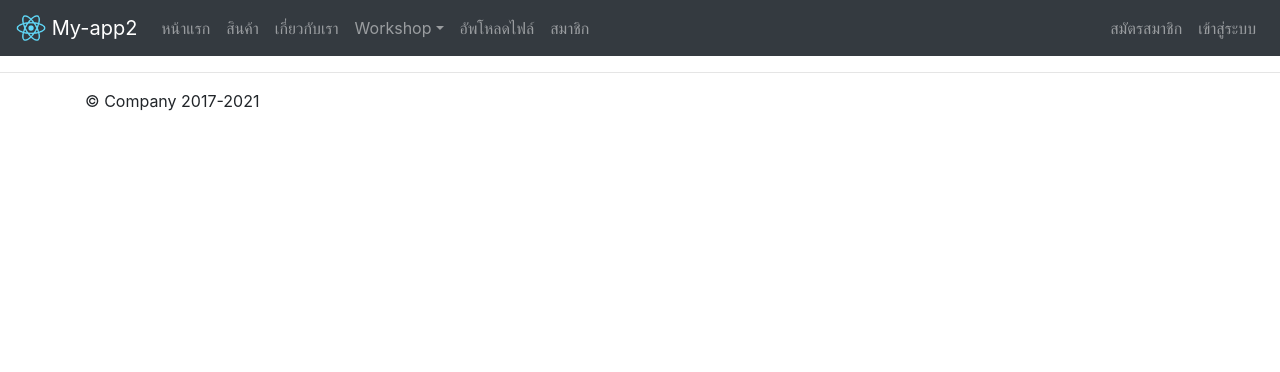
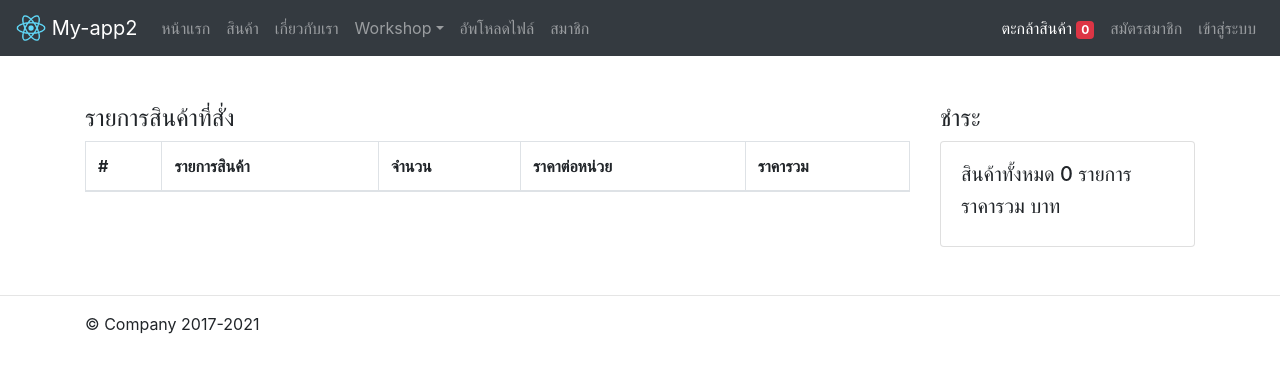
Before and after one commit to oatsadayut/React-app-course, a React (Create React App) app: page /cart in a window 1280 px wide. Shown: the top 372 px of the page. Built offline with nearby package versions, Linux system fonts and the light colour scheme; what react-toast-notifications would draw is missing.

Commit message:
Cart Component

```diff
--- a/package.json
+++ b/package.json
@@ -24,6 +24,8 @@
     "react-scripts": "4.0.3",
     "react-toast-notifications": "^2.4.3",
     "redux": "^4.0.5",
+    "redux-persist": "^6.0.0",
+    "redux-persist-sensitive-storage": "^1.0.0",
     "web-vitals": "^1.1.0",
     "yup": "^0.32.9"
   },
--- /dev/null
+++ b/src/components/cart/ListCart.js
@@ -0,0 +1,39 @@
+import React from "react";
+import { Table } from "react-bootstrap";
+
+import { useSelector } from "react-redux";
+const ListCart = () => {
+  const product = useSelector((state) => state.cartReducer.cart);
+
+  return (
+    <div>
+      <h4>รายการสินค้าที่สั่ง</h4>
+      <Table striped bordered hover>
+        <thead>
+          <tr>
+            <th>#</th>
+            <th>รายการสินค้า</th>
+            <th>จำนวน</th>
+            <th>ราคาต่อหน่วย</th>
+            <th>ราคารวม</th>
+          </tr>
+        </thead>
+        <tbody>
+          {product.map((p,index) => {
+            return (
+              <tr key={p.id}>
+                <td>{index + 1}</td>
+                <td>{p.name}</td>
+                <td>{p.qty}</td>
+                <td>{p.pice}</td>
+                <td>{p.piceAll}</td>
+              </tr>
+            );
+          })}
+        </tbody>
+      </Table>
+    </div>
+  );
+};
+
+export default ListCart;
--- /dev/null
+++ b/src/components/cart/SumCart.js
@@ -0,0 +1,24 @@
+import React from "react";
+import { Card } from "react-bootstrap";
+
+import { useSelector } from "react-redux";
+
+const SumCart = () => {
+  const piceTotal = useSelector((state) => state.cartReducer.piceTotal);
+  const cartTotal = useSelector((state) => state.cartReducer.total);
+
+
+  return (
+    <div>
+      <h4>ชำระ</h4>
+      <Card>
+        <Card.Body>
+          <h5>สินค้าทั้งหมด {cartTotal} รายการ</h5>
+          <h5>ราคารวม {piceTotal} บาท</h5>
+        </Card.Body>
+      </Card>
+    </div>
+  );
+};
+
+export default SumCart;
--- a/src/components/layouts/NavBar.js
+++ b/src/components/layouts/NavBar.js
@@ -1,10 +1,9 @@
 import React from "react";
-import { Navbar, Nav, NavDropdown } from "react-bootstrap";
+import { Navbar, Nav, NavDropdown, Badge } from "react-bootstrap";
 import { NavLink, useHistory } from "react-router-dom";
 
-
 //Redux ------------------------------------------------------------
-import { useSelector ,useDispatch } from "react-redux";
+import { useSelector, useDispatch } from "react-redux";
 import { updateProfile } from "../../redux/action/profileAction";
 // -----------------------------------------------------------------
 
@@ -12,10 +11,11 @@ const NavBar = () => {
   const history = useHistory();
 
   //Redux Dispatch
-  const action = useDispatch() //สร้างตัวแปร action เพื่อใช้งาน Function Dispatch
+  const action = useDispatch(); //สร้างตัวแปร action เพื่อใช้งาน Function Dispatch
 
   //Redux
   const profileRedux = useSelector((state) => state.profileReducer.profile); // ดึงข้อมูลที่อยู่ใน Redux Reducer Profile มาเก็บในตัวแปร profileRedux
+  const total = useSelector((state) => state.cartReducer.total);
 
   const getProfile = () => {
     const profileValue = JSON.parse(localStorage.getItem("pid"));
@@ -32,7 +32,7 @@ const NavBar = () => {
   const logOut = () => {
     localStorage.removeItem("pid");
     localStorage.removeItem("token");
-    action(updateProfile(null))
+    action(updateProfile(null));
   };
 
   return (
@@ -128,6 +128,14 @@ const NavBar = () => {
             <Nav>
               <NavLink
                 className=" nav-link"
+                to="/cart"
+                activeClassName="active"
+              >
+                ตะกล้าสินค้า {' '}
+                <Badge variant="danger">{total}</Badge>
+              </NavLink>
+              <NavLink
+                className=" nav-link"
                 to="/register"
                 activeClassName="active"
               >
--- a/src/components/layouts/RoutePageContent.js
+++ b/src/components/layouts/RoutePageContent.js
@@ -15,6 +15,7 @@ import RegisterPage from "../../pages/RegisterPage";
 import GuestRoute from "../../Guard/Guest";
 import UploadPage from "../../pages/UploadPage";
 import MemberPage from "../../pages/MemberPage";
+import CartPage from "../../pages/cart/CartPage";
 
 const RoutePageContent = () => {
   return (
@@ -71,6 +72,10 @@ const RoutePageContent = () => {
           <MemberPage/>
         </AuthRoute>
 
+        <Route path="/cart">
+          <CartPage />
+        </Route>
+
       </Switch>
     </main>
   );
--- a/src/components/product/GetProduct.js
+++ b/src/components/product/GetProduct.js
@@ -1,47 +1,71 @@
-import React, { useState, useEffect, useRef } from "react"
+import React, { useState, useEffect, useRef } from "react";
 
-import axios from "axios"
-import { Table, Image, Badge, Spinner } from "react-bootstrap"
-import { format } from "date-fns"
-import { th } from "date-fns/locale"
-import { Link } from 'react-router-dom'
-import { AiFillEdit } from "react-icons/ai"; //import icon
+import axios from "axios";
+import { Table, Image, Badge, Spinner } from "react-bootstrap";
+import { format } from "date-fns";
+import { th } from "date-fns/locale";
+import { Link } from "react-router-dom";
+import { AiFillEdit, AiFillShopping } from "react-icons/ai"; //import icon
+
+//Redux
+import { cartProduct } from "../../redux/action/cartAction";
+import { useSelector ,useDispatch } from "react-redux";
 
 const GetProduct = () => {
-  const [product, setProduct] = useState([])
-  const [loading, setLoading] = useState(false)
-  const [error, setError] = useState(null)
-  const cancelToken = useRef(null) //useRef มัมจะเก็บค่าที่ไม่เปลี่ยนไปแม้จะรีcomponent //Clear Ram
+  const [product, setProduct] = useState([]);
+  const [loading, setLoading] = useState(false);
+  const [error, setError] = useState(null);
+  const cancelToken = useRef(null); //useRef มัมจะเก็บค่าที่ไม่เปลี่ยนไปแม้จะรีcomponent //Clear Ram
+
+  //Redux
+  const action = useDispatch();
+  const cart = useSelector(state => state.cartReducer.cart);
+  const total = useSelector(state => state.cartReducer.total);
+
+
+  const addToCart = (p) => {
+    console.log(p);
+
+    const products = {
+      id: p.id,
+      name: p.detail,
+      pice: p.view,
+      qty: 1,
+      piceAll: p.view,
+    };
+
+    action(cartProduct(products, cart));
+  };
 
   const getData = async () => {
     try {
-      setLoading(true)
-      const res = await axios.get("https://api.codingthailand.com/api/course",{
-          cancelToken : cancelToken.current.token //Clear Ram : สร้างตัวแปรเก็บ Token เพื่อใช้ในการเคียร์ Ram
-      })
-      setProduct(res.data.data)
+      setLoading(true);
+      const res = await axios.get("https://api.codingthailand.com/api/course", {
+        cancelToken: cancelToken.current.token, //Clear Ram : สร้างตัวแปรเก็บ Token เพื่อใช้ในการเคียร์ Ram
+      });
+      setProduct(res.data.data);
     } catch (error) {
-      setError(error)
+      setError(error);
     } finally {
-      setLoading(false)
+      setLoading(false);
     }
-  }
+  };
 
   useEffect(() => {
-    cancelToken.current = axios.CancelToken.source() //Clear Ram : เก็บ Token ไว้ใน useRef ที่เราสร้างไว้
-    getData()
-    return ()=>{
-      cancelToken.current.cancel() //Clear Ram : ยกเลิก Token ที่เราเก็บไว้
-    }
-  },[])
+    cancelToken.current = axios.CancelToken.source(); //Clear Ram : เก็บ Token ไว้ใน useRef ที่เราสร้างไว้
+    getData();
+    return () => {
+      cancelToken.current.cancel(); //Clear Ram : ยกเลิก Token ที่เราเก็บไว้
+    };
+  }, []);
 
   if (loading === true) {
     return (
-      <div className="text-center h-100" style={{margin:110}}>
+      <div className="text-center h-100" style={{ margin: 110 }}>
         <p>กรุณารอสักครู่</p>
         <Spinner animation="border" variant="primary" />
       </div>
-    )
+    );
   }
 
   if (error) {
@@ -50,11 +74,13 @@ const GetProduct = () => {
         <p>เกิดข้อผิดพลาด</p>
         <p>{error.response.data.message}</p>
       </div>
-    )
+    );
   }
 
+  return (
+    <>
+    {total > 0 && `เลือกแล้ว ${total}`}
 
-  return (
     <Table striped bordered hover size="sm">
       <thead>
         <tr>
@@ -83,15 +109,22 @@ const GetProduct = () => {
               </td>
               <td className=" text-center">
                 <Link to={`/detail/${p.id}/${p.title}/${p.detail}/${p.view}`}>
-                  <AiFillEdit size="15"/>
-                </Link>
+                  <AiFillEdit size="15" />
+                </Link>{" "}
+                <button
+                  className=" btn btn-outline-info"
+                  onClick={() => addToCart(p)}
+                >
+                  <AiFillShopping />
+                </button>
               </td>
             </tr>
-          )
+          );
         })}
       </tbody>
     </Table>
-  )
-}
+    </>
+  );
+};
 
-export default GetProduct
+export default GetProduct;
--- /dev/null
+++ b/src/pages/cart/CartPage.js
@@ -0,0 +1,20 @@
+import React from 'react'
+import ListCart from '../../components/cart/ListCart'
+import SumCart from '../../components/cart/SumCart'
+
+const CartPage = () => {
+    return (
+        <div className="container my-5">
+            <div className="row">
+                <div className="col-md-9">
+                    <ListCart/>
+                </div>
+                <div className="col-md-3">
+                    <SumCart/>
+                </div>
+            </div>
+        </div>
+    )
+}
+
+export default CartPage
--- /dev/null
+++ b/src/redux/action/cartAction.js
@@ -0,0 +1,34 @@
+// export CART เวลาเรียกที่ไฟล์ Reducer จะเป็นแบบนี้ import { CART } form '../action/cartAction'
+export const CART = "CART";
+
+//รับ product ที่ส่งเข้ามา updaeProfilr(<product>)
+export const cartProduct = (product = {}, cart = []) => {
+  let items = false;
+
+  if (cart.length > 0) {
+    for (const c of cart) {
+      if (c.id === product.id) {
+        c.qty++;
+        c.piceAll = c.pice * c.qty
+        items = true;
+      }
+    }
+  }
+
+  if (!items) {
+    cart.push(product);
+  }
+
+  const total = cart.reduce((totalQty, product) => totalQty + product.qty, 0);
+  const piceTotal = cart.reduce((totalPice, product) => totalPice + product.piceAll, 0);
+
+
+  return {
+    type: CART, //type ที่จะนำไปเรียกใน Reducer เพื่อกระจายให้ Component ที่ต้องการ
+    payload: {
+      cart: cart, //Add product ที่ส่งเข้ามาให้กับ ตัวแปร product ที่สร้างข้อมูลใหม่
+      total: total,
+      piceTotal: piceTotal,
+    },
+  };
+};
--- /dev/null
+++ b/src/redux/reducer/cartReducer.js
@@ -0,0 +1,25 @@
+import { CART } from "../action/cartAction"; //import action
+
+//init State
+const initState = {
+  cart: [],
+  total: 0,
+};
+
+//retrue state
+const cartReducer = (state = initState, action) => {
+  switch (action.type) {
+    //action type
+    case CART: //Name Type action
+      return {
+        ...state,
+        cart: action.payload.cart,
+        total: action.payload.total,
+        piceTotal: action.payload.piceTotal,
+      };
+    default:
+      return state; // Return Default
+  }
+};
+
+export default cartReducer;
--- a/src/redux/reducer/indexReducer.js
+++ b/src/redux/reducer/indexReducer.js
@@ -1,8 +1,10 @@
 import { combineReducers } from 'redux'
 import profileReducer from './profileReducer'
+import cartReducer from './cartReducer'
 
 const rootReducer = combineReducers({
     profileReducer,
+    cartReducer,
 })
 
 export default rootReducer
```
Also changed, not shown: src/pages/catagory/IndexPage.js (+2 -6 lines), 1 other file (tests, documents, lock files or other folders). Lines whose indentation alone changed are shown as unchanged.
